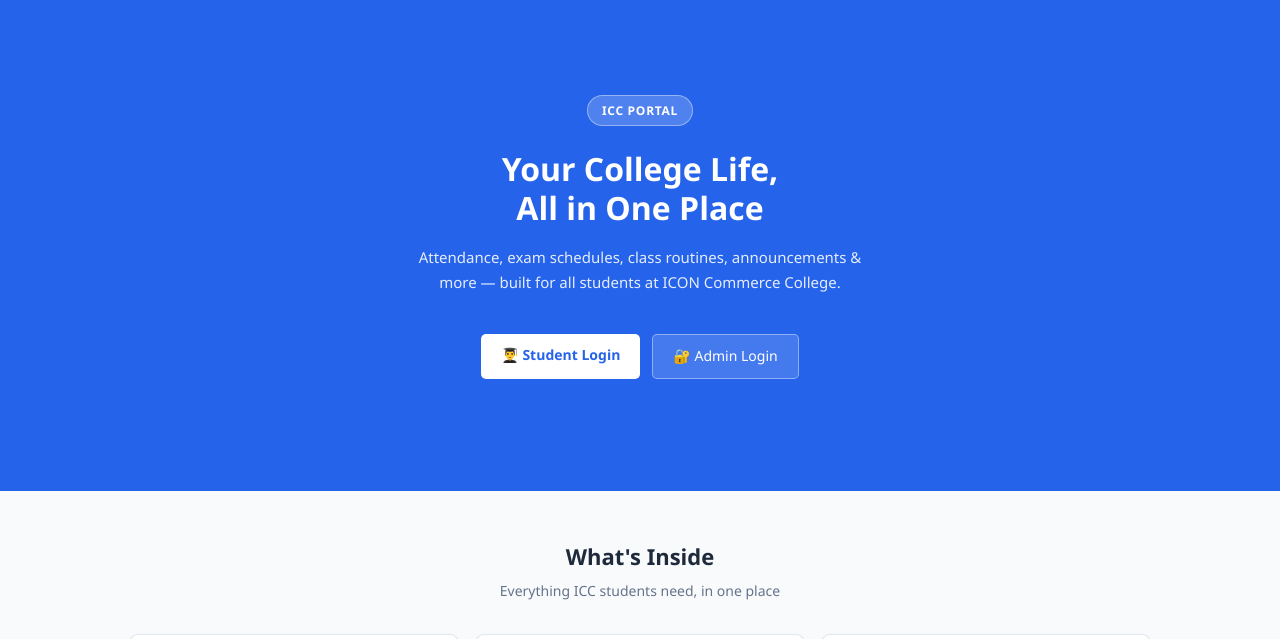
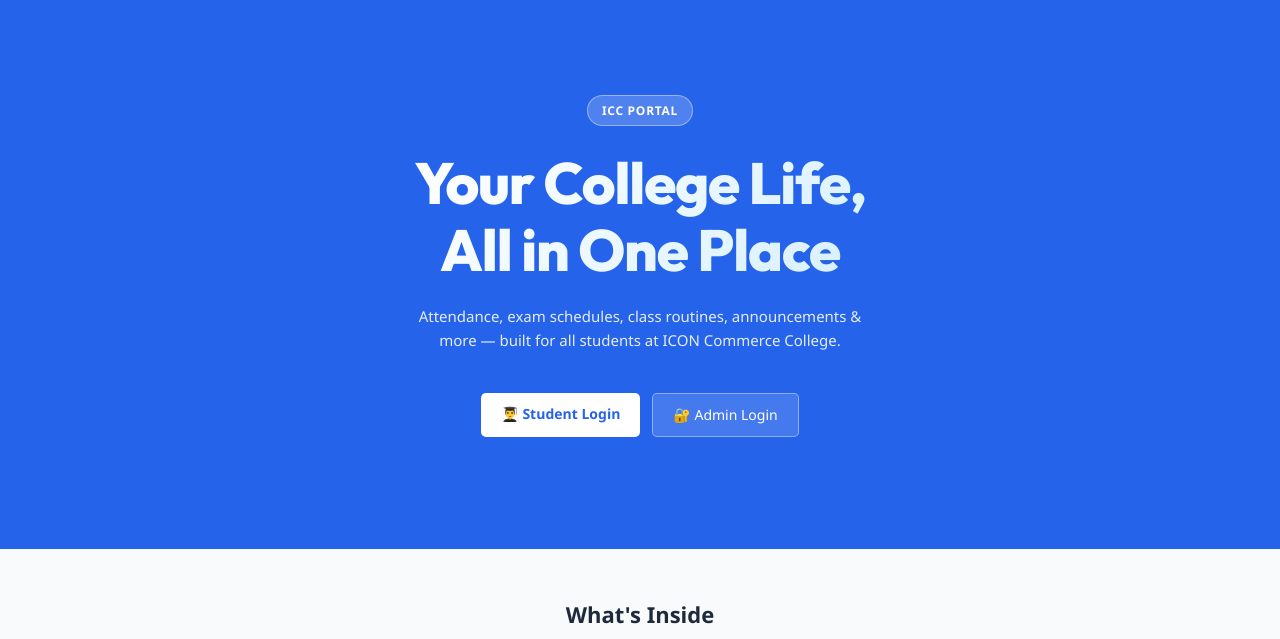
Before and after one commit to abhishek1io/ICC_Companion, a plain HTML site: page index.html in a window 1280 px wide. Shown: the part 83-722 px from the top of the page. Drawn offline with Linux system fonts and the light colour scheme.

Commit message:
Update index.html

```diff
--- a/index.html
+++ b/index.html
@@ -8,6 +8,9 @@
     <meta name="description" content="ICC Companion — the all-in-one student portal for ICON Commerce College.">
     <link rel="stylesheet" href="css/style.css">
     <link rel="manifest" href="manifest.json">
+    <link rel="preconnect" href="https://fonts.googleapis.com">
+    <link rel="preconnect" href="https://fonts.gstatic.com" crossorigin>
+    <link href="https://fonts.googleapis.com/css2?family=Outfit:wght@700;800&display=swap" rel="stylesheet">
     <style>
 
         /* ── Hero ──────────────────────────────── */
@@ -19,10 +22,15 @@
         }
 
         .landing-hero h1 {
-            font-size: 32px;
-            font-weight: 700;
-            margin-bottom: 18px;
-            line-height: 1.2;
+            font-family: 'Outfit', sans-serif;
+            font-size: clamp(38px, 6vw, 58px);
+            font-weight: 800;
+            background: linear-gradient(135deg, #ffffff 30%, #bae6fd 100%);
+            -webkit-background-clip: text;
+            -webkit-text-fill-color: transparent;
+            margin-bottom: 20px;
+            line-height: 1.15;
+            letter-spacing: -0.02em;
         }
 
         .landing-hero .hero-badge {
```
